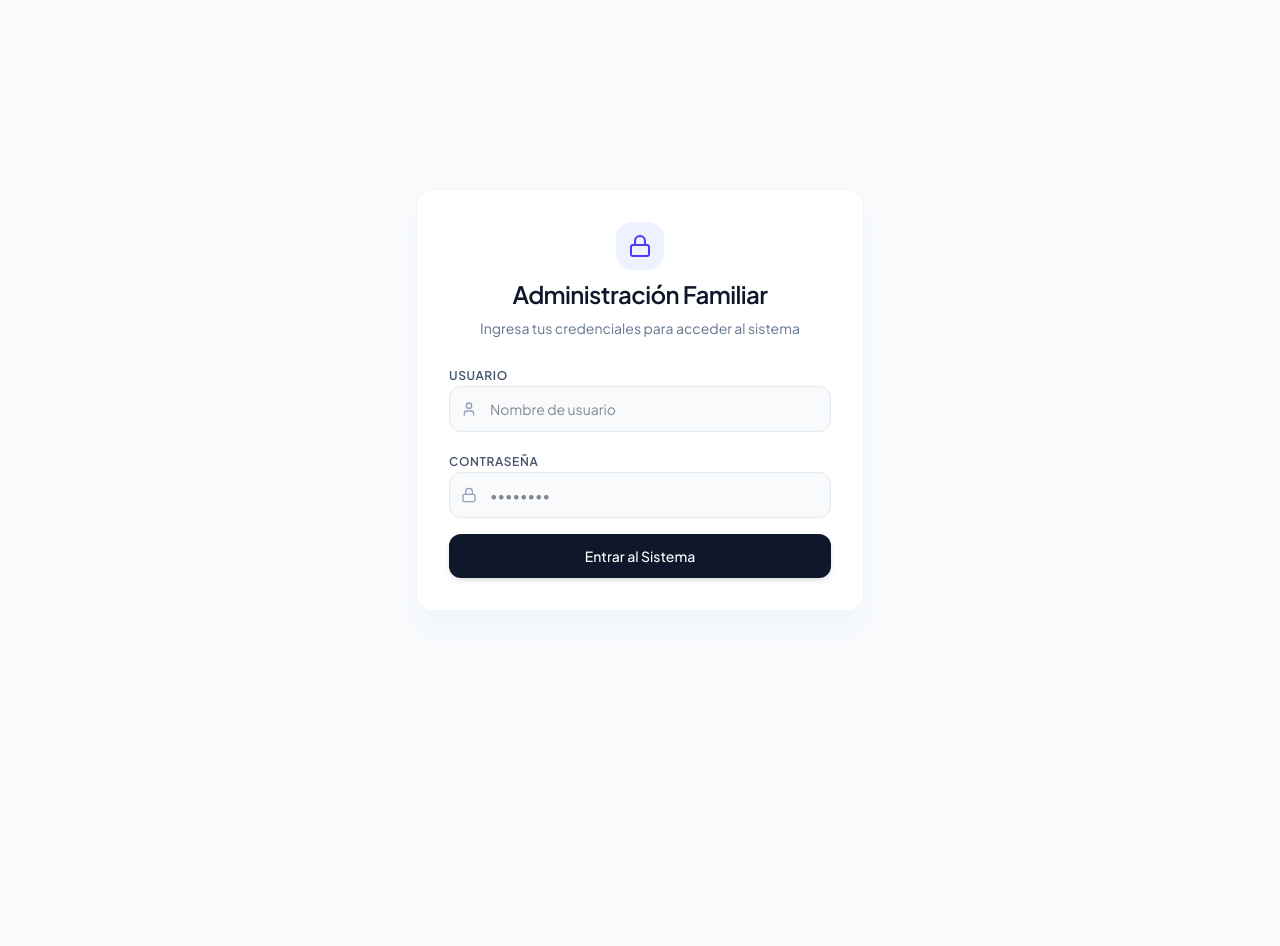
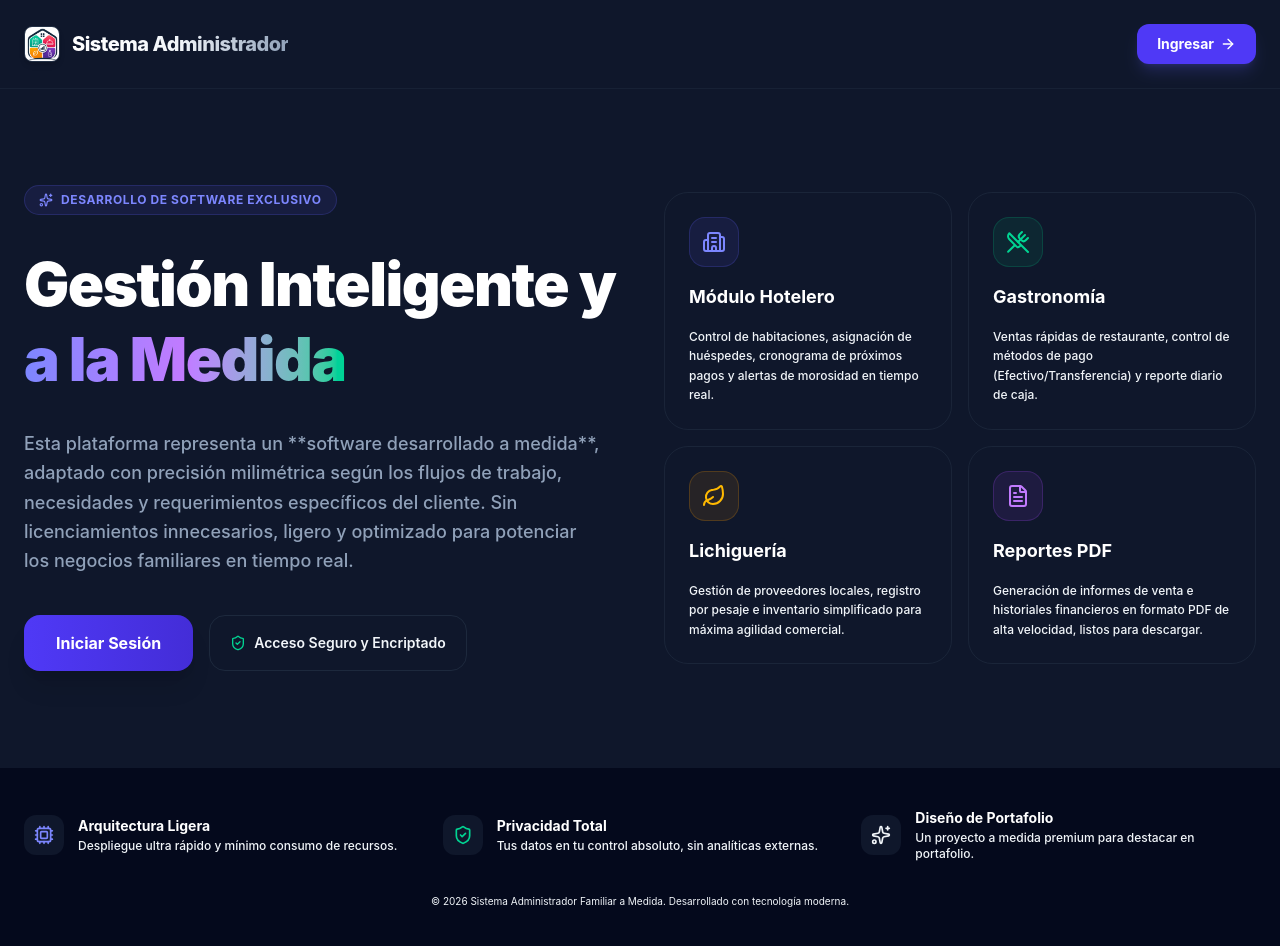
Before and after one commit to Novato777/Sistema-mam-, a React (Vite) app in the folder frontend/: page / in a window 1280 px wide. Before the commit this address led to /login. Shown: the top 946 px of the page. Before the commit the page ends 800 px from the top, so only its background shows below. Built offline with nearby package versions, Linux system fonts and the light colour scheme; no server answers.

Commit message:
Create custom administrative presentation Landing page and refactor application entry routing

```diff
--- a/frontend/src/App.tsx
+++ b/frontend/src/App.tsx
@@ -1,6 +1,7 @@
 import React from 'react';
 import { BrowserRouter, Routes, Route, Navigate } from 'react-router-dom';
 import Layout from './components/Layout';
+import Landing from './pages/Landing';
 import Login from './pages/Login';
 import Dashboard from './pages/Dashboard';
 import Hotel1 from './pages/Hotel1';
@@ -21,11 +22,14 @@ export default function App() {
   return (
     <BrowserRouter>
       <Routes>
+        {/* Ruta pública de Landing */}
+        <Route path="/" element={<Landing />} />
+
         <Route path="/login" element={<Login />} />
 
         {/* Rutas Protegidas */}
         <Route
-          path="/"
+          path="/dashboard"
           element={
             <ProtectedRoute>
               <Dashboard />
--- a/frontend/src/components/Layout.tsx
+++ b/frontend/src/components/Layout.tsx
@@ -27,7 +27,7 @@ export default function Layout({ children }: LayoutProps) {
   };
 
   const menuItems = [
-    { name: 'Dashboard Principal', path: '/', icon: LayoutDashboard },
+    { name: 'Dashboard Principal', path: '/dashboard', icon: LayoutDashboard },
     { name: 'Hotel 1', path: '/hotel-1', icon: Building2 },
     { name: 'Hotel 2', path: '/hotel-2', icon: Building2 },
     { name: 'Restaurante', path: '/restaurante', icon: UtensilsCrossed },
--- /dev/null
+++ b/frontend/src/pages/Landing.tsx
@@ -0,0 +1,162 @@
+import React from 'react';
+import { Link } from 'react-router-dom';
+import {
+  Building2,
+  UtensilsCrossed,
+  Leaf,
+  FileText,
+  ShieldCheck,
+  Cpu,
+  Sparkles,
+  ArrowRight
+} from 'lucide-react';
+
+export default function Landing() {
+  return (
+    <div className="min-h-screen bg-slate-900 text-slate-100 font-sans relative overflow-hidden flex flex-col justify-between">
+      {/* Glow Blobs de Fondo */}
+      <div className="absolute top-[-10%] left-[-10%] w-[450px] h-[450px] bg-indigo-500/10 rounded-full blur-[130px] -z-10"></div>
+      <div className="absolute bottom-[-10%] right-[-10%] w-[450px] h-[450px] bg-emerald-500/10 rounded-full blur-[130px] -z-10"></div>
+
+      {/* Navbar Superior */}
+      <header className="max-w-7xl mx-auto w-full px-6 py-6 flex items-center justify-between border-b border-slate-800/60">
+        <div className="flex items-center space-x-3">
+          <img src="/favicon.png" alt="Logo" className="w-9 h-9 object-contain rounded-lg border border-slate-700/60 shadow-md" />
+          <span className="font-extrabold text-xl tracking-tight bg-gradient-to-r from-white via-slate-100 to-slate-400 bg-clip-text text-transparent">
+            Sistema Administrador
+          </span>
+        </div>
+        <Link
+          to="/login"
+          className="px-5 py-2.5 bg-indigo-600 hover:bg-indigo-500 text-white font-bold rounded-xl text-sm shadow-lg shadow-indigo-500/20 transition-all hover:scale-[1.02] active:scale-[0.98] flex items-center space-x-1.5"
+        >
+          <span>Ingresar</span>
+          <ArrowRight className="w-4 h-4" />
+        </Link>
+      </header>
+
+      {/* Hero Section */}
+      <main className="max-w-7xl mx-auto w-full px-6 py-16 md:py-24 grid grid-cols-1 lg:grid-cols-12 gap-12 items-center flex-1">
+
+        {/* Info Izquierda */}
+        <div className="lg:col-span-6 space-y-8">
+          <div className="inline-flex items-center space-x-2 px-3.5 py-1.5 bg-indigo-500/10 border border-indigo-500/20 rounded-full text-indigo-400 text-xs font-bold uppercase tracking-wider">
+            <Sparkles className="w-3.5 h-3.5" />
+            <span>Desarrollo de Software Exclusivo</span>
+          </div>
+
+          <h1 className="text-4xl sm:text-5xl lg:text-6xl font-black tracking-tight text-white leading-tight">
+            Gestión Inteligente y <br />
+            <span className="bg-gradient-to-r from-indigo-400 via-purple-400 to-emerald-400 bg-clip-text text-transparent">
+              a la Medida
+            </span>
+          </h1>
+
+          <p className="text-slate-400 text-base sm:text-lg leading-relaxed max-w-xl font-medium">
+            Esta plataforma representa un **software desarrollado a medida**, adaptado con precisión milimétrica según los flujos de trabajo, necesidades y requerimientos específicos del cliente. Sin licenciamientos innecesarios, ligero y optimizado para potenciar los negocios familiares en tiempo real.
+          </p>
+
+          <div className="flex flex-col sm:flex-row gap-4 pt-2">
+            <Link
+              to="/login"
+              className="px-8 py-4 bg-gradient-to-r from-indigo-600 to-indigo-700 hover:from-indigo-500 hover:to-indigo-650 text-white font-bold rounded-2xl text-base shadow-xl shadow-indigo-650/30 transition-all hover:scale-[1.02] active:scale-[0.98] text-center"
+            >
+              Iniciar Sesión
+            </Link>
+            <div className="inline-flex items-center justify-center space-x-2 px-5 py-3 border border-slate-800 bg-slate-850/50 rounded-2xl text-slate-350 text-sm font-semibold select-none">
+              <ShieldCheck className="w-4 h-4 text-emerald-400" />
+              <span>Acceso Seguro y Encriptado</span>
+            </div>
+          </div>
+        </div>
+
+        {/* Módulos Derecha */}
+        <div className="lg:col-span-6 grid grid-cols-1 sm:grid-cols-2 gap-4">
+
+          <div className="p-6 bg-slate-850/60 border border-slate-800/80 rounded-3xl space-y-4 hover:border-indigo-500/30 transition-all group">
+            <div className="p-3 bg-indigo-500/10 text-indigo-400 border border-indigo-500/20 rounded-2xl w-fit">
+              <Building2 className="w-6 h-6" />
+            </div>
+            <h3 className="font-bold text-white text-lg">Módulo Hotelero</h3>
+            <p className="text-slate-450 text-xs leading-relaxed font-medium">
+              Control de habitaciones, asignación de huéspedes, cronograma de próximos pagos y alertas de morosidad en tiempo real.
+            </p>
+          </div>
+
+          <div className="p-6 bg-slate-850/60 border border-slate-800/80 rounded-3xl space-y-4 hover:border-emerald-500/30 transition-all group">
+            <div className="p-3 bg-emerald-500/10 text-emerald-400 border border-emerald-500/20 rounded-2xl w-fit">
+              <UtensilsCrossed className="w-6 h-6" />
+            </div>
+            <h3 className="font-bold text-white text-lg">Gastronomía</h3>
+            <p className="text-slate-450 text-xs leading-relaxed font-medium">
+              Ventas rápidas de restaurante, control de métodos de pago (Efectivo/Transferencia) y reporte diario de caja.
+            </p>
+          </div>
+
+          <div className="p-6 bg-slate-850/60 border border-slate-800/80 rounded-3xl space-y-4 hover:border-amber-500/30 transition-all group">
+            <div className="p-3 bg-amber-500/10 text-amber-400 border border-amber-500/20 rounded-2xl w-fit">
+              <Leaf className="w-6 h-6" />
+            </div>
+            <h3 className="font-bold text-white text-lg">Lichiguería</h3>
+            <p className="text-slate-450 text-xs leading-relaxed font-medium">
+              Gestión de proveedores locales, registro por pesaje e inventario simplificado para máxima agilidad comercial.
+            </p>
+          </div>
+
+          <div className="p-6 bg-slate-850/60 border border-slate-800/80 rounded-3xl space-y-4 hover:border-purple-500/30 transition-all group">
+            <div className="p-3 bg-purple-500/10 text-purple-400 border border-purple-500/20 rounded-2xl w-fit">
+              <FileText className="w-6 h-6" />
+            </div>
+            <h3 className="font-bold text-white text-lg">Reportes PDF</h3>
+            <p className="text-slate-450 text-xs leading-relaxed font-medium">
+              Generación de informes de venta e historiales financieros en formato PDF de alta velocidad, listos para descargar.
+            </p>
+          </div>
+
+        </div>
+
+      </main>
+
+      {/* Beneficios a Medida / Footer */}
+      <section className="bg-slate-950/80 border-t border-slate-900 py-10">
+        <div className="max-w-7xl mx-auto px-6 grid grid-cols-1 md:grid-cols-3 gap-6 text-center md:text-left">
+
+          <div className="flex items-center space-x-3.5">
+            <div className="p-2.5 bg-slate-900 rounded-xl text-indigo-400">
+              <Cpu className="w-5 h-5" />
+            </div>
+            <div>
+              <h4 className="font-bold text-white text-sm">Arquitectura Ligera</h4>
+              <p className="text-slate-450 text-xs mt-0.5 font-medium">Despliegue ultra rápido y mínimo consumo de recursos.</p>
+            </div>
+          </div>
+
+          <div className="flex items-center space-x-3.5">
+            <div className="p-2.5 bg-slate-900 rounded-xl text-emerald-400">
+              <ShieldCheck className="w-5 h-5" />
+            </div>
+            <div>
+              <h4 className="font-bold text-white text-sm">Privacidad Total</h4>
+              <p className="text-slate-450 text-xs mt-0.5 font-medium">Tus datos en tu control absoluto, sin analíticas externas.</p>
+            </div>
+          </div>
+
+          <div className="flex items-center space-x-3.5">
+            <div className="p-2.5 bg-slate-900 rounded-xl text-amber-450">
+              <Sparkles className="w-5 h-5" />
+            </div>
+            <div>
+              <h4 className="font-bold text-white text-sm">Diseño de Portafolio</h4>
+              <p className="text-slate-450 text-xs mt-0.5 font-medium">Un proyecto a medida premium para destacar en portafolio.</p>
+            </div>
+          </div>
+
+        </div>
+        <div className="max-w-7xl mx-auto px-6 text-center text-[10px] text-slate-650 mt-8">
+          © {new Date().getFullYear()} Sistema Administrador Familiar a Medida. Desarrollado con tecnología moderna.
+        </div>
+      </section>
+
+    </div>
+  );
+}
--- a/frontend/src/pages/Login.tsx
+++ b/frontend/src/pages/Login.tsx
@@ -32,7 +32,7 @@ export default function Login() {
       }
 
       localStorage.setItem('token', data.access_token);
-      navigate('/');
+      navigate('/dashboard');
     } catch (err: any) {
       setError(err.message || 'Error de conexión con el servidor.');
     } finally {
```
